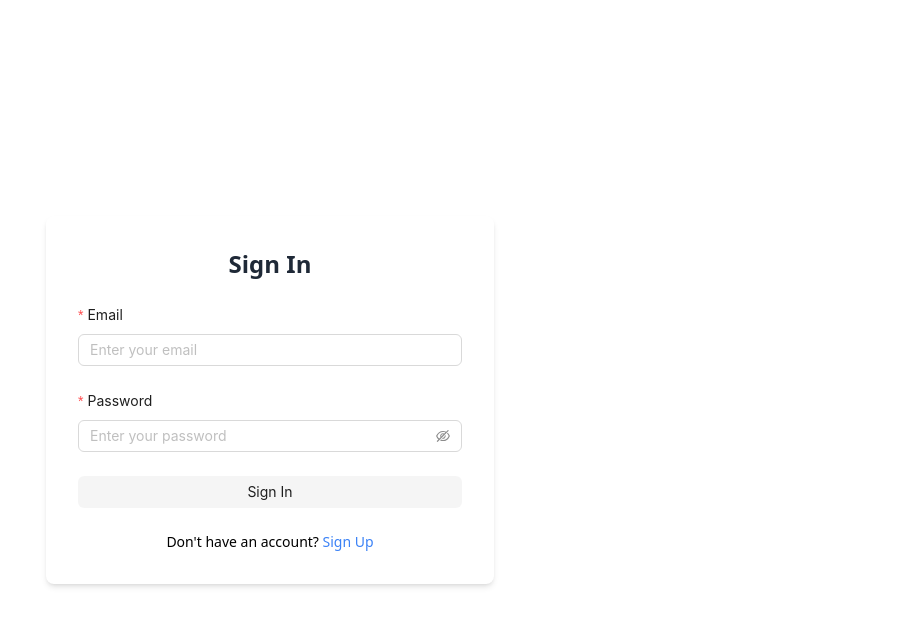
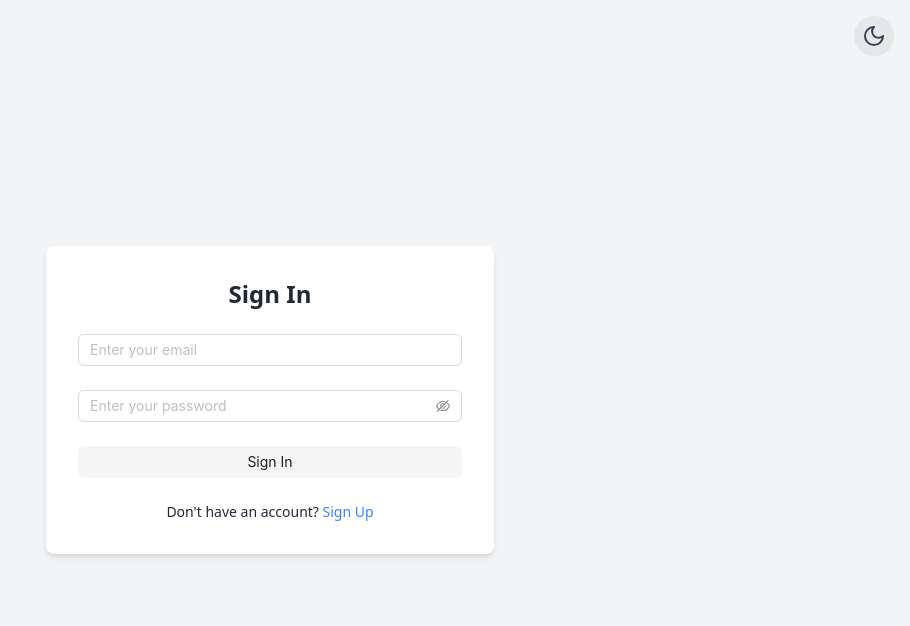
Before and after one commit to Megamind0407/social_app, a React (Vite) app in the folder frontend/: page /signin in a window 1280 px wide. Shown: the top 626 px of the page, without its empty margins (370-1280 px from the left). Built offline with nearby package versions, Linux system fonts and the light colour scheme.

Commit message:
add dark mode

```diff
--- a/frontend/src/components/pages/SignIn/SignIn.jsx
+++ b/frontend/src/components/pages/SignIn/SignIn.jsx
@@ -1,23 +1,39 @@
 // eslint-disable-next-line no-unused-vars
-import React, { useState } from 'react';
-import { Form, Input, Button} from 'antd';
+import React, { useState, useContext } from 'react';
+import { Form, Input, Button } from 'antd';
 import useSignIn from '../../hooks/useSignIn'; // Adjust the path as necessary
+import { ThemeContext } from '../../ThemeContext';
+import { Moon, Sun } from 'lucide-react'; // Ant Design icons for Moon and Sun
 
 export const SignIn = () => {
     const { signIn, isLoading, error } = useSignIn(); // Destructure the hook's return
     const [email, setEmail] = useState('');
     const [password, setPassword] = useState('');
+    const { theme, toggleTheme } = useContext(ThemeContext);
 
     const handleSubmit = (values) => {
         const { email, password } = values;
-        signIn(email, password);  // Call the signIn function from the hook
+        signIn(email, password); // Call the signIn function from the hook
     };
 
     return (
-        <div className="flex items-center justify-center h-screen bg-none-100">
-            <div className="bg-white shadow-md rounded-lg p-8 w-full max-w-md">
-                <h2 className="text-2xl font-bold text-center mb-6 text-gray-800">Sign In</h2>
-                {error && <p className="text-red-500 text-sm mb-4">{error}</p>}
+        <div className={`flex items-center justify-center h-screen ${theme === 'dark' ? 'bg-gray-900' : 'bg-gray-100'}`}>
+            {/* Dark Mode Toggle Button */}
+            <button
+                onClick={toggleTheme}
+                className="absolute top-4 right-4 flex items-center justify-center p-2 bg-gray-200 dark:bg-gray-900 rounded-full hover:bg-gray-300 dark:hover:bg-gray-700"
+                aria-label="Toggle Dark Mode"
+            >
+                {theme === 'light' ? (
+                    <Moon className="text-gray-700" style={{ fontSize: '1.5rem' }} />
+                ) : (
+                    <Sun className="text-yellow-400" style={{ fontSize: '1.5rem' }} />
+                )}
+            </button>
+
+            <div className={`shadow-md rounded-lg p-8 w-full max-w-md ${theme === 'dark' ? 'bg-gray-800 text-white' : 'bg-white text-gray-800'}`}>
+                <h2 className="text-2xl font-bold text-center mb-6">Sign In</h2>
+                {error && <p className="text-slate-500 text-sm mb-4">{error}</p>}
 
                 <Form
                     name="signInForm"
@@ -26,9 +42,11 @@ export const SignIn = () => {
                     layout="vertical"
                 >
                     <Form.Item
-                        label="Email"
                         name="email"
-                        rules={[{ required: true, message: 'Please input your email!' }, { type: 'email', message: 'Please enter a valid email!' }]}
+                        rules={[
+                            { required: true, message: 'Please input your email!' },
+                            { type: 'email', message: 'Please enter a valid email!' }
+                        ]}
                     >
                         <Input
                             type="email"
@@ -39,7 +57,6 @@ export const SignIn = () => {
                     </Form.Item>
 
                     <Form.Item
-                        label="Password"
                         name="password"
                         rules={[{ required: true, message: 'Please input your password!' }]}
                     >
@@ -55,8 +72,8 @@ export const SignIn = () => {
                             type="primary"
                             htmlType="submit"
                             block
-                            variant='filled'
-                            color='default'
+                            variant="filled"
+                            color="default"
                             loading={isLoading} // Show a loading spinner while the request is in progress
                         >
                             Sign In
```
